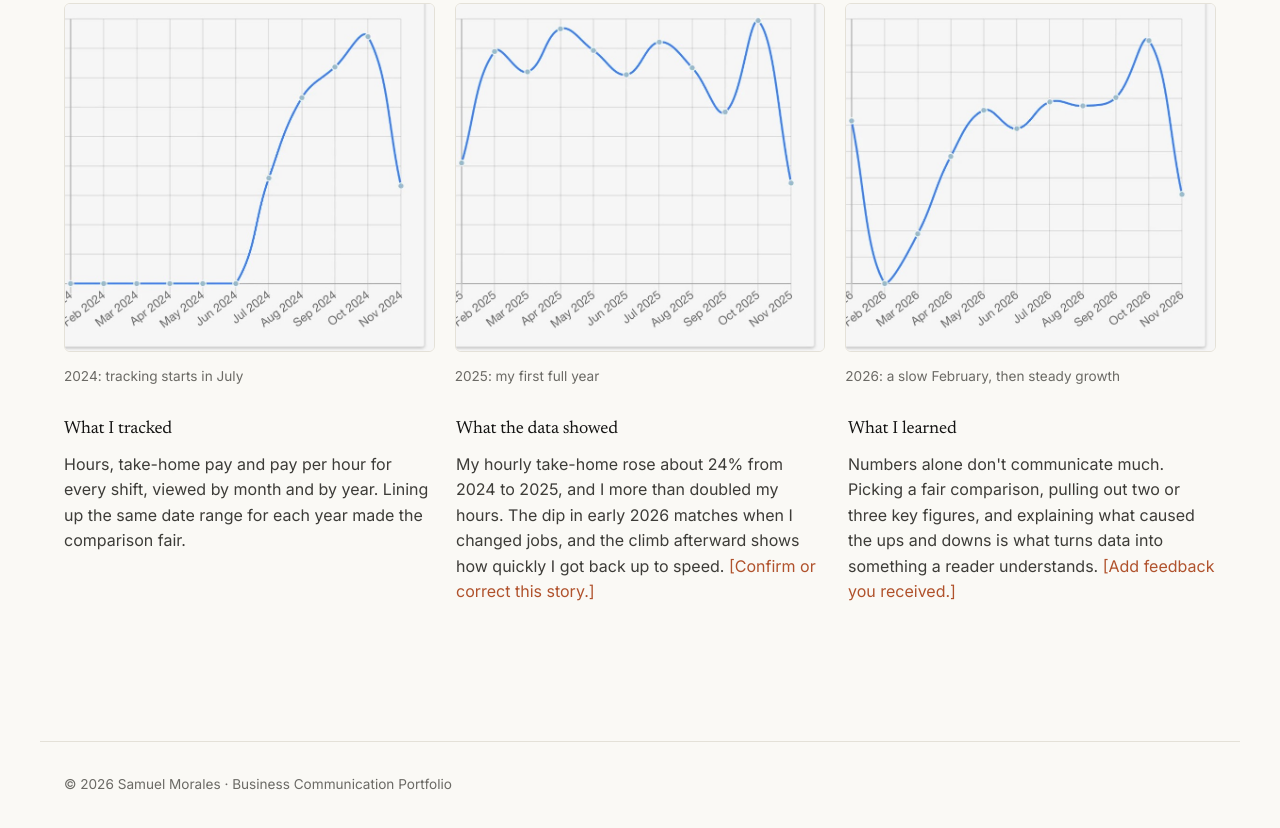
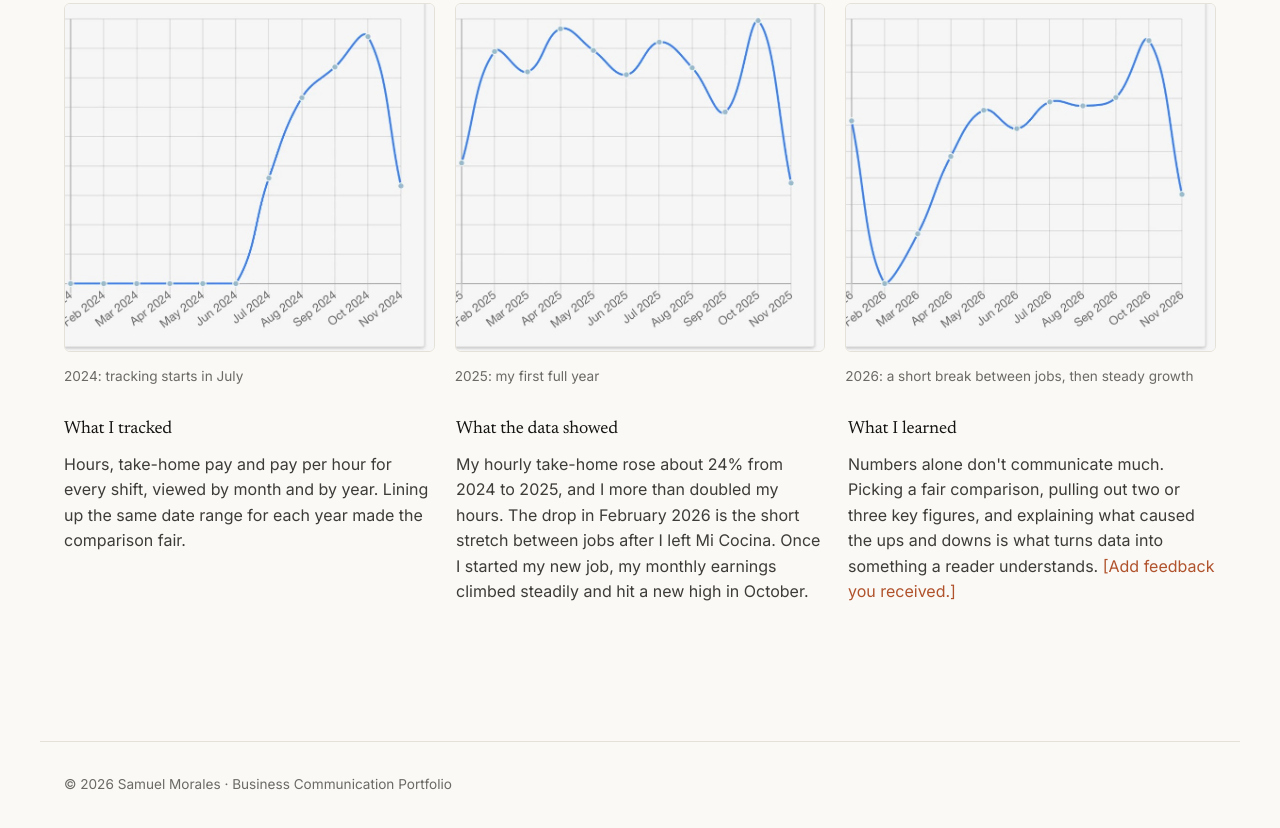
Before and after one commit to SamEmora/SamEmora.github.io, a plain HTML site: page projects.html in a window 1280 px wide. Shown: the part 2995-3823 px from the top of the page. Drawn offline with Linux system fonts and the light colour scheme.

Commit message:
Explain February 2026 gap in data tracking reflection
Co-Authored-By: Claude Opus 5.5 <noreply@anthropic.com>

```diff
--- a/projects.html
+++ b/projects.html
@@ -45,11 +45,11 @@
 <div class="shots">
 <figure><img src="images/data/earnings-2024.jpg" alt="Earnings app, January to November 2024" loading="lazy"><figcaption>2024: tracking starts in July</figcaption></figure>
 <figure><img src="images/data/earnings-2025.jpg" alt="Earnings app, January to November 2025" loading="lazy"><figcaption>2025: my first full year</figcaption></figure>
-<figure><img src="images/data/earnings-2026.jpg" alt="Earnings app, January to November 2026" loading="lazy"><figcaption>2026: a slow February, then steady growth</figcaption></figure>
+<figure><img src="images/data/earnings-2026.jpg" alt="Earnings app, January to November 2026" loading="lazy"><figcaption>2026: a short break between jobs, then steady growth</figcaption></figure>
 </div>
 <div class="reflect">
 <div><h3>What I tracked</h3><p>Hours, take-home pay and pay per hour for every shift, viewed by month and by year. Lining up the same date range for each year made the comparison fair.</p></div>
-<div><h3>What the data showed</h3><p>My hourly take-home rose about 24% from 2024 to 2025, and I more than doubled my hours. The dip in early 2026 matches when I changed jobs, and the climb afterward shows how quickly I got back up to speed. <span class="todo">[Confirm or correct this story.]</span></p></div>
+<div><h3>What the data showed</h3><p>My hourly take-home rose about 24% from 2024 to 2025, and I more than doubled my hours. The drop in February 2026 is the short stretch between jobs after I left Mi Cocina. Once I started my new job, my monthly earnings climbed steadily and hit a new high in October.</p></div>
 <div><h3>What I learned</h3><p>Numbers alone don't communicate much. Picking a fair comparison, pulling out two or three key figures, and explaining what caused the ups and downs is what turns data into something a reader understands. <span class="todo">[Add feedback you received.]</span></p></div>
 </div>
 </section>
```
